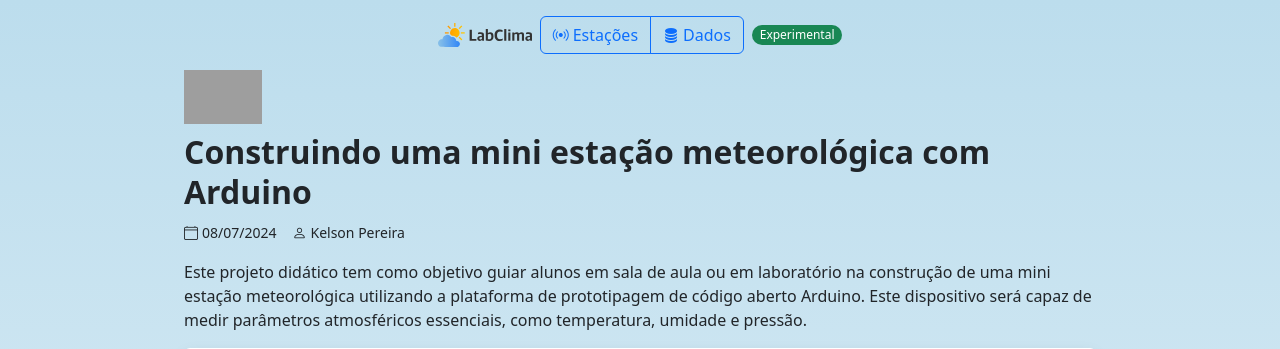
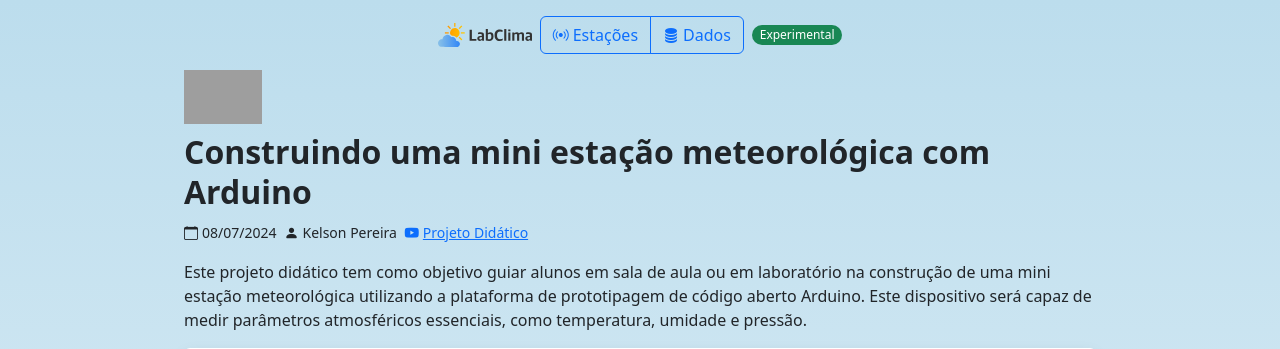
Before and after one commit to kelson-pereira/ifsp-arduino, a Django app: page / in a window 1280 px wide. Shown: the top 349 px of the page. Run offline with Django 5.2, Linux system fonts and the light colour scheme; some libraries are stand-ins or nearby versions; grey boxes are pictures that could not be loaded.

Commit message:
adicionado link para projeto diático no youtube

```diff
--- a/labclima/templates/lab.html
+++ b/labclima/templates/lab.html
@@ -14,7 +14,7 @@
     </svg>
     <img width="78" height="54" class="d-block mb-2" src="{% static 'imagens/arduino.svg' %}">
     <p class="fs-2 fw-semibold lh-sm mb-2">Construindo uma mini estação meteorológica com Arduino</p>
-    <p><small><i class="bi bi-calendar4 pe-1"></i>08/07/2024<i class="bi bi-person ps-3 pe-1"></i>Kelson Pereira</small></p>
+    <p><small><i class="bi bi-calendar pe-1"></i>08/07/2024<i class="bi bi-person-fill ps-2 pe-1"></i>Kelson Pereira<a target="_blank" href="https://www.youtube.com/watch?v=ryFdngPUVmE"><i class="bi bi-youtube ps-2 pe-1"></i>Projeto Didático</a></small></p>
     <p>Este projeto didático tem como objetivo guiar alunos em sala de aula ou em laboratório na construção de uma mini estação meteorológica utilizando a plataforma de prototipagem de código aberto Arduino. Este dispositivo será capaz de medir parâmetros atmosféricos essenciais, como temperatura, umidade e pressão.</p>
     <div class="card shadow border-0 rounded p-0 align-self-center mb-4" style="max-width:100%; width: 60rem; height:auto">
         <img class="card-img-top px-3 pt-3" style="object-fit: contain;" src="{% static 'imagens/mini-estacao-meteorologica.jpg' %}">
```
